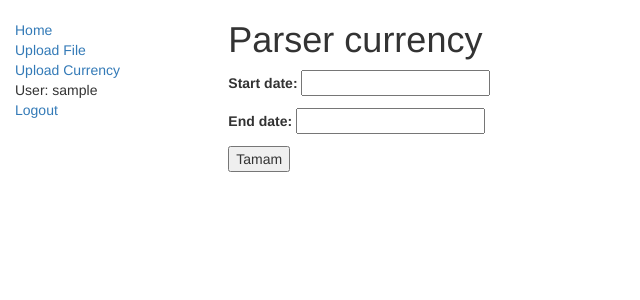
After one commit to TiniTun/dj_money, a Django app: page /money/get_currency/ in a window 1280 px wide. The commit adds this page. Shown: the top 300 px of the page, without its empty margins (0-640 px from the left). Run offline with Django 4.2, Linux system fonts and the light colour scheme; the visitor is signed in with stand-in values (Sample User, id 1); some libraries are stand-ins or nearby versions.

Commit message:
release 2.3 add deniz add currency

```diff
--- a/dj_money/settings.py
+++ b/dj_money/settings.py
@@ -136,3 +136,6 @@ DEFAULT_AUTO_FIELD = 'django.db.models.BigAutoField'
 
 # Redirect to home URL after login (Default redirects to /accounts/profile/)
 LOGIN_REDIRECT_URL = '/'
+
+FIXER_API_URL = env('FIXER_API_URL')
+FIXER_API_KEY = env('FIXER_API_KEY')
--- a/money/forms.py
+++ b/money/forms.py
@@ -5,3 +5,17 @@ class BankExportFilesForm(forms.ModelForm):
     class Meta:
         model = BankExportFiles
         fields = ('sourse', 'description', 'document')
+
+
+class DateCurrencyExchangeForm(forms.Form):
+    start_date = forms.DateField()
+    end_date = forms.DateField()
+
+    def clean(self):
+        cleaned_data = super().clean()
+        start_date = cleaned_data.get('start_date')
+        end_date = cleaned_data.get('end_date')
+
+        if start_date and end_date:
+            if start_date > end_date:
+                raise forms.ValidationError("End date should be greater than start date.")
--- a/money/templates/money/base_generic.html
+++ b/money/templates/money/base_generic.html
@@ -23,6 +23,8 @@
         {% block sidebar %}
         <ul class="sidebar-nav">
                 <li><a href="{% url 'money:index' %}">Home</a></li>
+                <li><a href="{% url 'money:upload_file' %}">Upload File</a></li>
+                <li><a href="{% url 'money:get_currency' %}">Upload Currency</a></li>
                 {% if user.is_authenticated %}
                 <li>User: {{ user.get_username }}</li>
                 <li><a href="{% url 'logout'%}?next={{request.path}}">Logout</a></li>
--- /dev/null
+++ b/money/templates/money/currency.html
@@ -0,0 +1,11 @@
+{% extends 'money/base_generic.html' %}
+
+{% block content %}
+<h1>Parser currency</h1>
+<form method="post" enctype="multipart/form-data">
+    {% csrf_token %}
+    {{ form.as_p }}
+    <button type="submit">Tamam</button>
+</form>
+
+{% endblock %}
--- a/money/templates/money/upload.html
+++ b/money/templates/money/upload.html
@@ -1,6 +1,10 @@
-<h1>Загрузить файл</h1>
+{% extends 'money/base_generic.html' %}
+
+{% block content %}
+<h1>Upload file</h1>
     <form method="post" enctype="multipart/form-data">
         {% csrf_token %}
         {{ form.as_p }}
         <button type="submit">Отправить</button>
     </form>
+{% endblock %}
--- a/money/urls.py
+++ b/money/urls.py
@@ -8,5 +8,7 @@ urlpatterns = [
     path('transactions/', views.TransactionView.as_view(), name='transactions'),
     path('halyk/', views.halyk_converter, name='halyk'),
     path('ziirat/', views.ziirat_converter, name='ziirat'),
+    path('deniz/', views.deniz_converter, name='deniz'),
     path('upload/', views.upload_file, name='upload_file'),
+    path('get_currency/', views.get_currency_exchange_rate, name='get_currency'),
 ]
--- a/money/views.py
+++ b/money/views.py
@@ -7,9 +7,11 @@ from django.contrib.auth.mixins import LoginRequiredMixin
 import datetime
 import time
 import csv
-from .models import Transaction, User, IncomeCategory, ExpenseCategory, Currency, Account, BankExportFiles
-from .forms import BankExportFilesForm
+import requests
+from .models import Transaction, User, IncomeCategory, ExpenseCategory, Currency, Account, BankExportFiles, ExchangeRate
+from .forms import BankExportFilesForm, DateCurrencyExchangeForm
 from .utils.halyk_parser import normalize_halyk_csv
+from .utils.fixed_api import fetch_exchange_rates_for_date, date_range
 
 
 class TransactionView(LoginRequiredMixin, generic.ListView):
@@ -34,6 +36,8 @@ def upload_file(request):
                 redirect = 'ziirat'
             elif form_sourse == 'halyk':
                 redirect = 'halyk'
+            elif form_sourse == 'deniz':
+                redirect = 'deniz'
             else:
                 redirect = 'upload'
             # Здесь можно сохранить файл
@@ -221,3 +225,117 @@ def ziirat_converter(request):
             continue
 
     return HttpResponse("Ziirat")
+
+@login_required
+def deniz_converter(request):
+
+    code = time.mktime(datetime.datetime.now().timetuple())
+
+    form_data = request.session.get('form_data')
+
+    if form_data:
+        input_file = settings.MEDIA_ROOT + form_data
+        output_file = f'{settings.MEDIA_ROOT}files/output_{code}.csv'
+
+    else:
+        return HttpResponse("NO DATA!")
+
+    with open(input_file, 'r', newline='', encoding='utf-8') as f_in:
+        reader = csv.reader(f_in, delimiter=';')
+
+        for row in reader:
+            income_category = None
+            expense_category = None
+            to_account = None
+            original_amount = 0
+            exchange_rate = 0
+
+            user = User.objects.get(username="Egor")
+            currency = Currency.objects.filter(code = 'TRY').first()
+            original_currency = Currency.objects.filter(code = 'USD').first()
+            data_original = datetime.datetime.strptime(row[0], '%d.%m.%Y %H:%M').date()
+            date_processing = datetime.datetime.strptime(row[0], '%d.%m.%Y  %H:%M').date()
+            transaction_type = row[8]
+            comment = f'{row[2]} | {row[1]} | {row[3]} | {row[4]}'
+
+            amount = float(row[5].replace(" ", "").replace(",", "."))
+
+            account = Account.objects.filter(currency__code = 'TRY', name__startswith = 'Deniz').first()
+
+            if transaction_type == 'expense':
+                expense_category = ExpenseCategory.objects.filter(id = int(row[7].split('|')[0])).first()
+                exchange_rate = ExchangeRate.objects.get(target_currency__code = 'TRY', date = data_original).exchange_rate
+            elif transaction_type == 'transfer':
+                transfer_amount = float(row[9].replace(" ", "").replace(",", "."))
+                if transfer_amount < 0:
+                    original_amount = amount
+                    amount = transfer_amount
+
+                    original_currency = currency
+                    currency = Currency.objects.filter(code = row[10]).first()
+
+                    to_account = account
+                    account = Account.objects.filter(name = row[11]).first()
+                elif transfer_amount >= 0:
+                    original_amount = transfer_amount
+                    original_currency = Currency.objects.filter(code = row[10]).first()
+                    to_account = Account.objects.filter(name = row[11]).first()
+            elif transaction_type == 'income':
+                income_category = IncomeCategory.objects.filter(name='Indeterminately').first()
+                original_amount = amount
+                original_currency = currency
+
+            transaction_exists = Transaction.objects.filter(user = user,
+                                                            transaction_type = transaction_type,
+                                                            amount = amount,
+                                                            currency = currency,
+                                                            original_amount = original_amount,
+                                                            original_currency = original_currency,
+                                                            date = data_original,
+                                                            date_processing = date_processing,
+                                                            comment = comment,
+                                                            account = account,
+                                                            to_account = to_account
+                                                            ).exists()
+            if transaction_exists:
+                continue
+
+            new_transaction = Transaction()
+            new_transaction.user = user
+            new_transaction.category = expense_category
+            new_transaction.income_category = income_category
+            new_transaction.transaction_type = transaction_type
+            new_transaction.amount = amount
+            new_transaction.currency = currency
+            new_transaction.original_amount = original_amount
+            new_transaction.original_currency = original_currency
+            new_transaction.exchange_rate = exchange_rate
+            new_transaction.date = data_original
+            new_transaction.date_processing = date_processing
+            new_transaction.comment = comment
+            new_transaction.account = account
+            new_transaction.to_account = to_account
+            new_transaction.save()
+
+
+    return HttpResponse("Deniz")
+
+@login_required
+def get_currency_exchange_rate(request):
+    #fetch_historical_exchange_rates(datetime.datetime.strptime('2022-01-01','%Y-%m-%d'),datetime.datetime.strptime('2023-07-04','%Y-%m-%d'))
+
+    if request.method == 'POST':
+        form = DateCurrencyExchangeForm(request.POST)
+        if form.is_valid():
+            start_date = form.cleaned_data['start_date']
+            end_date = form.cleaned_data['end_date']
+
+            for single_date in date_range(start_date, end_date):
+                fetch_exchange_rates_for_date(single_date)
+        else:
+            return render(request, 'money/currency.html', {'form': form})
+    else:
+        form =DateCurrencyExchangeForm()
+        return render(request, 'money/currency.html', {'form': form})
+
+    return HttpResponse("All OK!")
--- a/requirements.txt
+++ b/requirements.txt
@@ -4,3 +4,4 @@ sqlparse==0.4.3
 psycopg2-binary==2.9.3
 django-environ==0.4.5
 django-admin-sortable2==2.1.8
+requests==2.31.0
```
Also changed, not shown: money/admin.py (+7 -2 lines), money/models.py (+15 -2 lines), money/utils/fixed_api.py (added, +88 -0 lines), money/migrations/0015_exchangerate.py (added), money/migrations/0016_alter_bankexportfiles_sourse.py (added).
